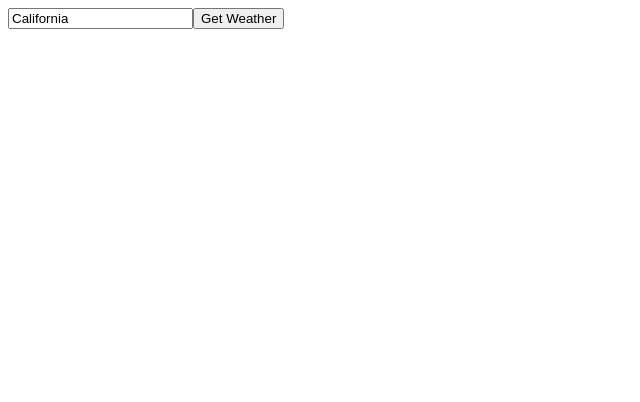
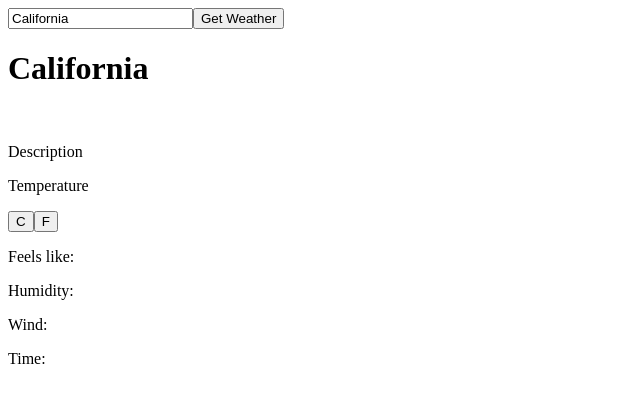
Before and after one commit to osechi3/weather-app, a Vue app: page / in a window 1280 px wide. Shown: the top 402 px of the page, without its empty margins (0-640 px from the left). Built offline with nearby package versions, Linux system fonts and the light colour scheme.

Commit message:
Connecting WeatherCard.vue to the App.vue

```diff
--- a/src/App.vue
+++ b/src/App.vue
@@ -1,16 +1,19 @@
 <template>
   <div id="app">
     <app-search-block @get-weather-btn-clicked="getWeather($event)"></app-search-block>
+    <app-weather-card></app-weather-card>
   </div>
 </template>
 
 <script>
 import SearchBlock from './components/SearchBlock'
+import WeatherCard from './components/WeatherCard'
 
 export default {
   name: 'App',
   components: {
-    appSearchBlock: SearchBlock
+    appSearchBlock: SearchBlock,
+    appWeatherCard: WeatherCard
   },
 
   data () {
```
